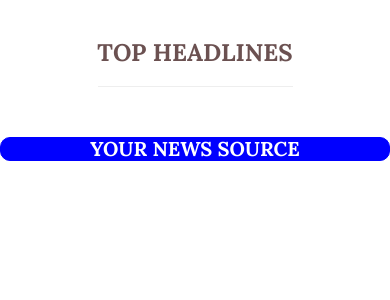
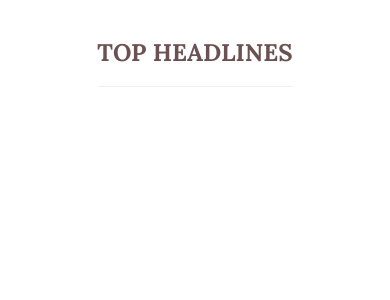
Before and after one commit to Aimee-pacy/NEWS, a Flask app: template app/templates/index.html in a window 390 px wide; the page is wider, and only the part inside the window is pictured. Shown: the part 120-420 px from the top of that part. Run offline with Flask 2, Linux system fonts and the light colour scheme; the template is opened without the code that fills it: most values are stand-ins (such as "Sample title", 1, 10 or a date in 2020); some libraries are stand-ins or nearby versions.

Commit message:
Modified design

```diff
--- a/app/templates/index.html
+++ b/app/templates/index.html
@@ -20,7 +20,7 @@
         <hr style="width: 50%;">
         {{macro.displayArticle(headlines)}}
     </div>
-    <div class="col-md-3">
+    <!-- <div class="col-md-3">
         <h3
             style="margin-top: 50px;padding: 0; text-align: center; border: 1px solid blue; border-radius: 10px;text-transform: uppercase; font-family: 'Lora', serif; font-size: 20px;color: white;background-color: blue;">
             Your news source</h3>
@@ -66,11 +66,11 @@
 
                 {{macro.displaySource(health)}}
             </div>
-        </div>
+        </div> -->
 
 
 
-    </div>
+    <!-- </div> -->
 </div>
 
 
```
